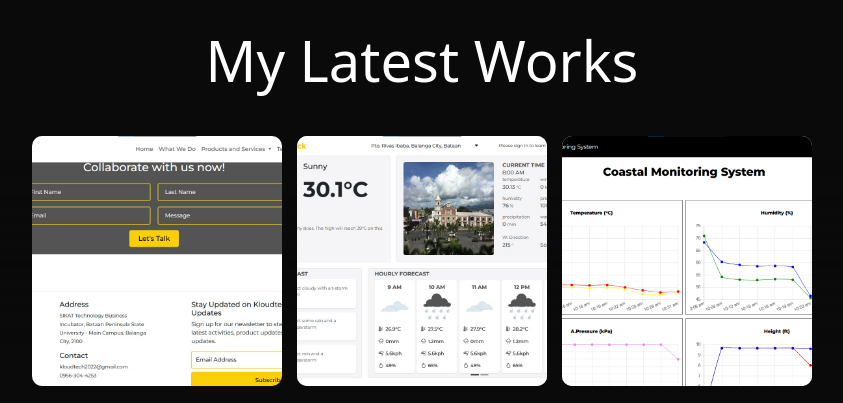
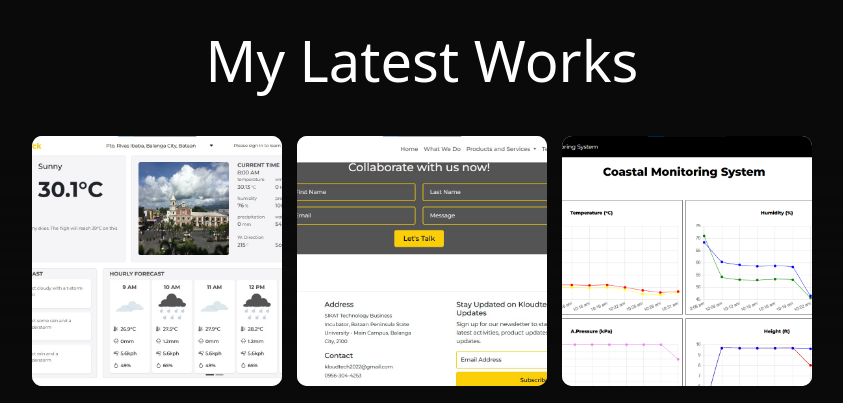
Before and after one commit to JimJ0112/Jim-Portfolio, a plain HTML site: page index.html in a window 1280 px wide. Shown: the part 1040-1443 px from the top of the page, without its empty margins (218-1061 px from the left). Drawn offline with nearby package versions, Linux system fonts and the light colour scheme.

Commit message:
Update index.html

```diff
--- a/index.html
+++ b/index.html
@@ -51,13 +51,13 @@
         <br/>
         <div id="myProjectsTable">
 
-            <a class="https://development.kloudtechsea.com/Kloudtrackv4/" target="_blank">
-                <img src="Images/kts.jpg" class="projectcardImage" />
+            <a class="projectcard" href="https://development.kloudtechsea.com/Kloudtrackv4/" target="_blank">
+                <img src="Images/kt4.jpg" class="projectcardImage" />
 
             </a>
 
             <a class="projectcard" href="https://kloudtechsea.com/" target="_blank">
-                <img src="Images/kt4.jpg" class="projectcardImage"/>
+                <img src="Images/kts.jpg" class="projectcardImage"/>
 
             </a>
 
```
